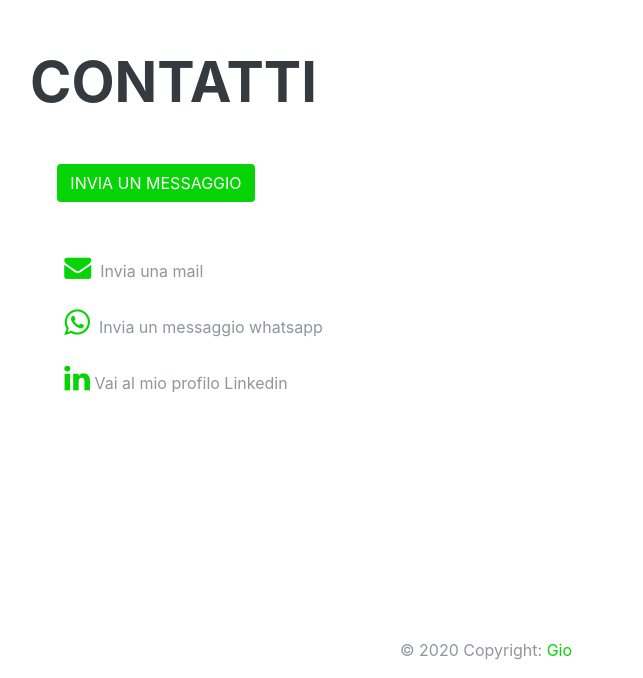
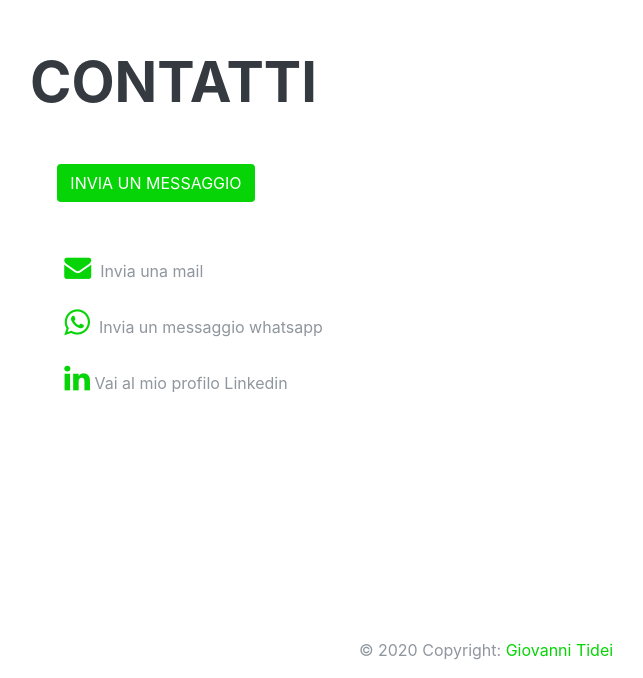
Before and after one commit to GiovanniTidei/Healthcare-Informative_Template, a plain HTML site: page index.html in a window 1280 px wide. Shown: the part 3382-4060 px from the top of the page, without its empty margins (290-933 px from the left). Drawn offline with nearby package versions, Linux system fonts and the light colour scheme; a web font is replaced by a local one.

Commit message:
Update index.html

```diff
--- a/index.html
+++ b/index.html
@@ -624,8 +624,7 @@
     <footer class="page-footer font-small blue">
 
         <!-- Copyright -->
-        <div class="footer-copyright text-center py-3">© 2020 Copyright:
-            <a href="https://giovannitidei.github.io/">Gio</a>
+        <div class="footer-copyright text-center py-3">© 2020 Copyright: <a href="https://giovannitidei.github.io/">Giovanni Tidei</a>
         </div>
         <!-- Copyright -->
 
```
